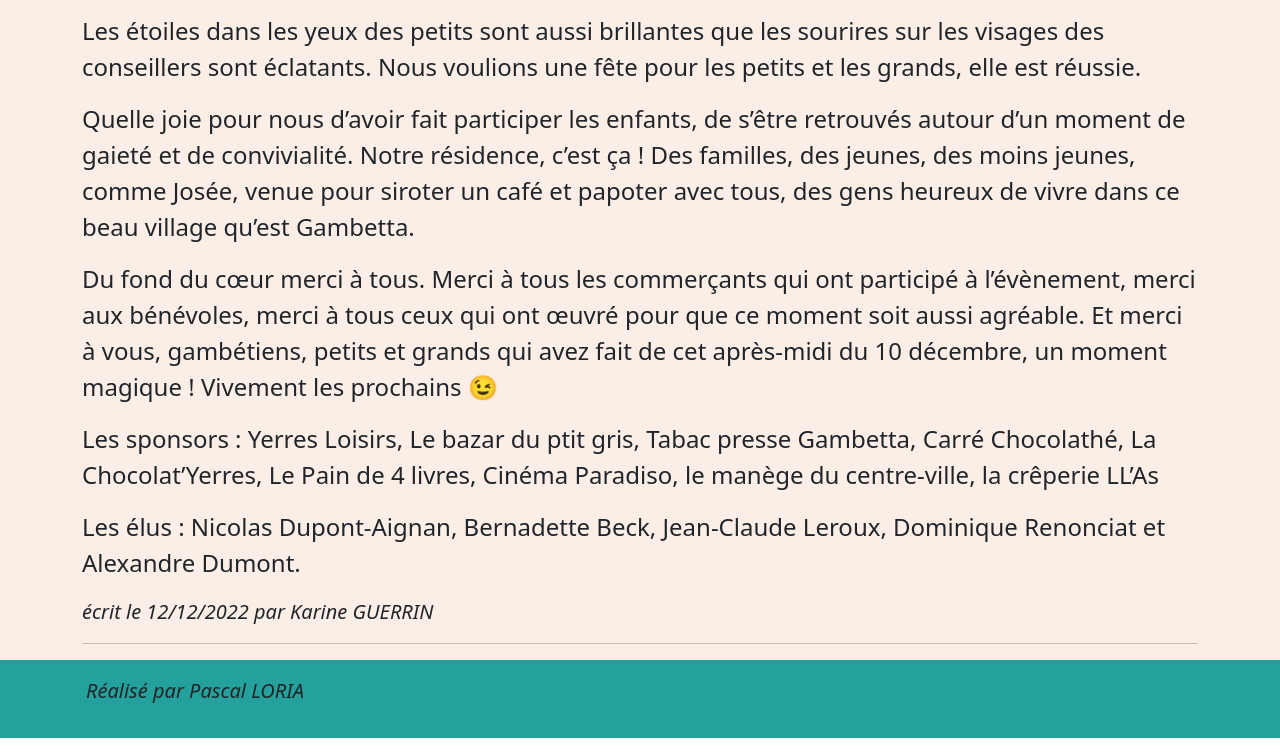
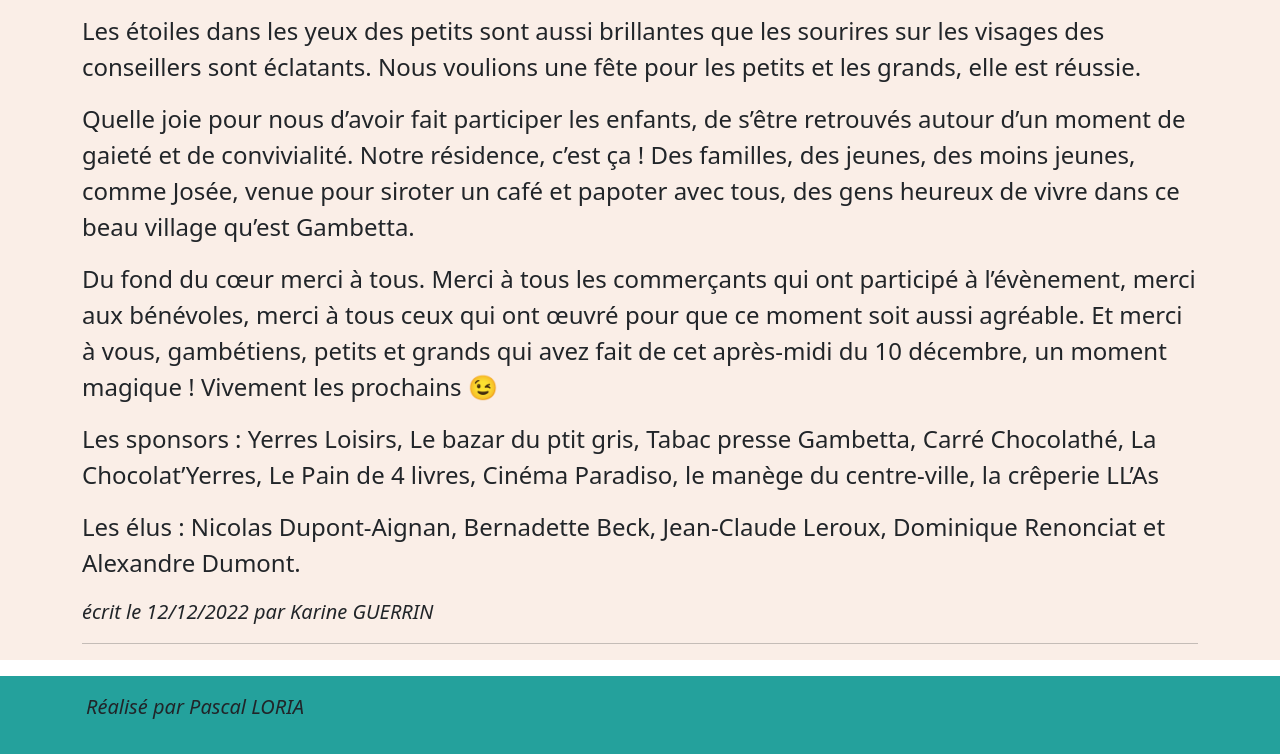
Before and after one commit to pascalloria/GambettaWeb, a website: page article1.html in a window 1280 px wide. Shown: the part 937-1691 px from the top of the page. Drawn offline with nearby package versions, Linux system fonts and the light colour scheme.

Commit message:
add mt-footer

```diff
--- a/article1.html
+++ b/article1.html
@@ -24,7 +24,7 @@
 
 
 
-<footer class="bg-primary">
+<footer class="bg-primary mt-3">
 </footer>
 
 <script src="https://cdn.jsdelivr.net/npm/@popperjs/core@2.11.6/dist/umd/popper.min.js" integrity="sha384-oBqDVmMz9ATKxIep9tiCxS/Z9fNfEXiDAYTujMAeBAsjFuCZSmKbSSUnQlmh/jp3" crossorigin="anonymous"></script>
```
Also changed, not shown: conseil.html (+1 -1 lines), contact.html (+1 -1 lines), gazette.html (+1 -1 lines), index.html (+1 -1 lines), photos.html (+1 -1 lines).
